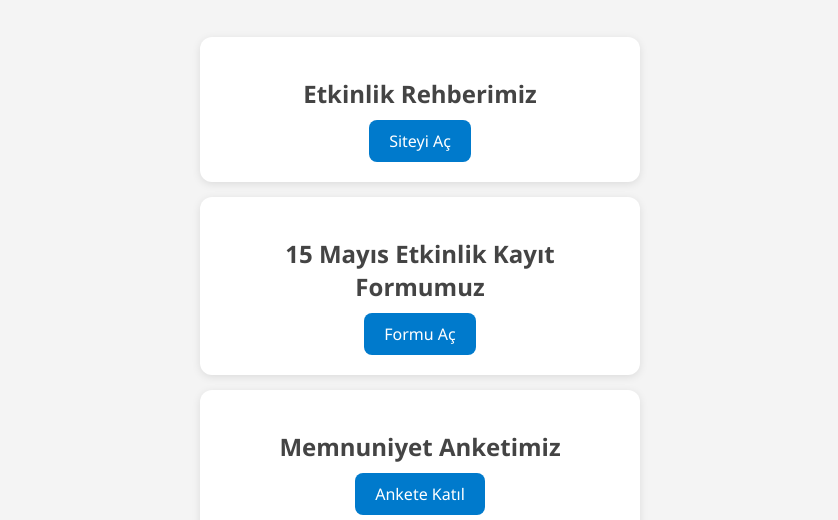
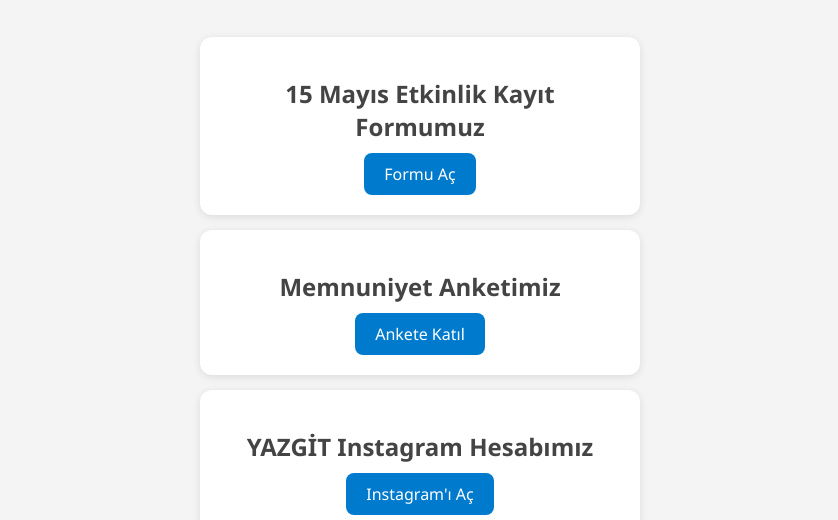
Before and after one commit to cnnkcz/yazgit-qr, a plain HTML site: page index.html in a window 1280 px wide. Shown: the part 280-800 px from the top of the page, without its empty margins (220-1058 px from the left). Drawn offline with Linux system fonts and the light colour scheme.

Commit message:
Update index.html

```diff
--- a/index.html
+++ b/index.html
@@ -52,13 +52,7 @@
 
   <h1>Etkinliğimize Katıldığınız İçin Teşekkür Ederiz! ✨</h1>
 
-  <!-- Etkinlik Rehberi -->
-  <div class="link-box">
-    <h2>Etkinlik Rehberimiz</h2>
-    <a href="https://www.konyayapayzekazirvesi.online" target="_blank">Siteyi Aç</a>
-  </div>
-
-  <!-- Etkinlik Kayıt -->
+  <!-- 15 Mayıs Etkinlik Kayıt -->
   <div class="link-box">
     <h2>15 Mayıs Etkinlik Kayıt Formumuz</h2>
     <a href="https://docs.google.com/forms/d/e/1FAIpQLSci7HEfwGDfo0g8F-oQwnQPGlwuPzR_WNl3oRW_tJKWD3jZpg/viewform?usp=sharing" target="_blank">Formu Aç</a>
```
